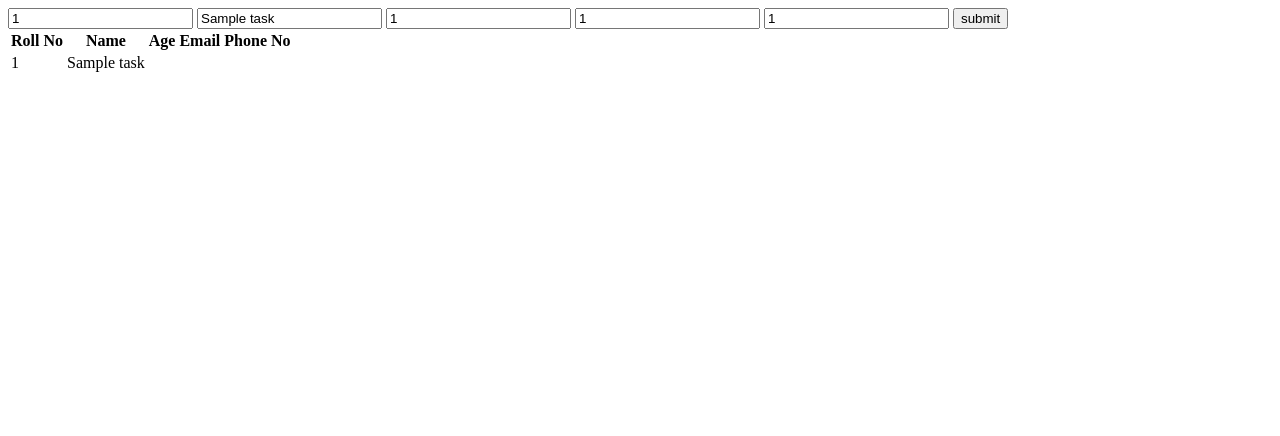
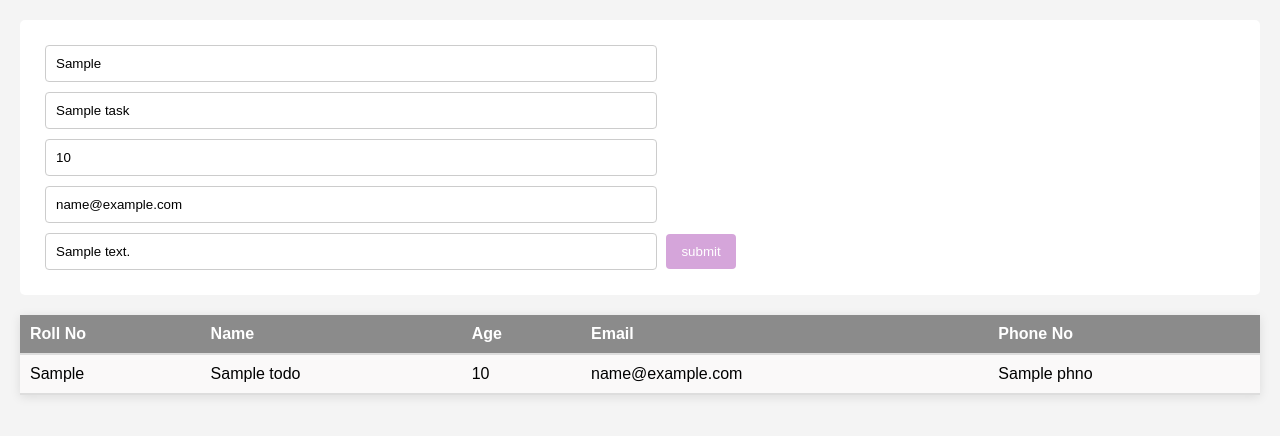
Before and after one commit to AswathiVV/Django, a Django app: template std_mgt_model/templates/std_add.html in a window 1280 px wide. Shown: the top 436 px of the page. Run offline with Django 5.2, Linux system fonts and the light colour scheme; the template is opened without the code that fills it: most values are stand-ins (such as "Sample title", 1, 10 or a date in 2020).

Commit message:
adding std

```diff
--- a/std_mgt_model/app/urls.py
+++ b/std_mgt_model/app/urls.py
@@ -5,5 +5,4 @@ urlpatterns = [
     path('z',views.fun1),
     path('x',views.disp_std),
     path('g',views.fun),
-    path('p',views.form2)
 ]
--- /dev/null
+++ b/std_mgt_model/static/css/style.css
@@ -0,0 +1,61 @@
+body {
+    font-family: Arial, sans-serif;
+    background-color: #f4f4f4;
+    margin: 0;
+    padding: 20px;
+}
+
+h1 {
+    text-align: center;
+    color: #333;
+}
+
+form {
+    background: #fff;
+    padding: 20px;
+    border-radius: 5px;
+    margin-bottom: 20px;
+}
+
+input[type="text"] {
+    width: calc(50% - 10px);
+    padding: 10px;
+    margin: 5px;
+    border: 1px solid #ccc;
+    border-radius: 4px;
+}
+
+input[type="submit"] {
+    background-color: #d5a5da;
+    color: white;
+    padding: 10px 15px;
+    border: none;
+    border-radius: 4px;
+    cursor: pointer;
+    top: 70%;
+}
+
+
+
+table {
+    width: 100%;
+    border-collapse: collapse;
+    margin-top: 20px;
+    background: #faf9f9;
+    box-shadow: 0 2px 10px rgba(0, 0, 0, 0.1);
+}
+
+th, td {
+    padding: 10px;
+    text-align: left;
+    border-bottom: 2px solid #ddd;
+}
+
+th {
+    background-color: #8b8b8b;
+    color: white;
+}
+
+tr:hover {
+    background-color: #f1f1f1;
+}
--- a/std_mgt_model/static/style.css
+++ /dev/null
@@ -1,6 +0,0 @@
-th{
-    padding: 10px;
-}
-td{
-    padding: 10px;
-}
--- a/std_mgt_model/std_mgt_model/settings.py
+++ b/std_mgt_model/std_mgt_model/settings.py
@@ -118,7 +118,7 @@ USE_TZ = True
 # https://docs.djangoproject.com/en/5.1/howto/static-files/
 
 STATIC_URL = 'static/'
-STATICFILES_DIRS=[os.path.join(BASE_DIR,'static')]
+STATICFILES_DIRS = [os.path.join(BASE_DIR,'static')]
 
 # Default primary key field type
 # https://docs.djangoproject.com/en/5.1/ref/settings/#default-auto-field
--- a/std_mgt_model/templates/std_add.html
+++ b/std_mgt_model/templates/std_add.html
@@ -4,15 +4,17 @@
     <meta charset="UTF-8">
     <meta name="viewport" content="width=device-width, initial-scale=1.0">
     <title>Document</title>
+    {% load static %}
+    <link rel="stylesheet" href="{% static '/css/style.css' %}">
 </head>
 <body>
     <form action="" method="post">
         {% csrf_token %}
-        <input type="text" placeholder="Roll No" name="roll" value="{{task.id}}">
-        <input type="text" placeholder="Name" name="name" value="{{task.task}}">
-        <input type="text" placeholder="Age" name="age" value="{{task.id}}">
-        <input type="text" placeholder="Email" name="email" value="{{task.id}}">
-        <input type="text" placeholder="Phone No" name="phno" value="{{task.id}}">
+        <input type="text" placeholder="Roll No" name="roll_no" value="{{task.roll_no}}">
+        <input type="text" placeholder="Name" name="name" value="{{task.name}}">
+        <input type="text" placeholder="Age" name="age" value="{{task.age}}">
+        <input type="text" placeholder="Email" name="email" value="{{task.email}}">
+        <input type="text" placeholder="Phone No" name="phno" value="{{task.text}}">
         <input type="submit" value="submit">
 
     </form>
@@ -26,8 +28,11 @@
         </tr>
         {% for i in todo %}
         <tr>
-            <td>{{i.id}}</td>
-            <td>{{i.task}}</td>
+            <td>{{i.roll_no}}</td>
+            <td>{{i.name}}</td>
+            <td>{{i.age}}</td>
+            <td>{{i.email}}</td>
+            <td>{{i.phno}}</td>
 
 
         </tr>
```
Also changed, not shown: std_mgt_model/app/views.py (+46 -28 lines).
